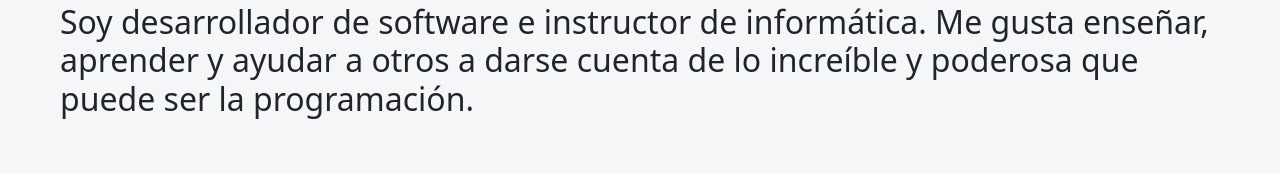
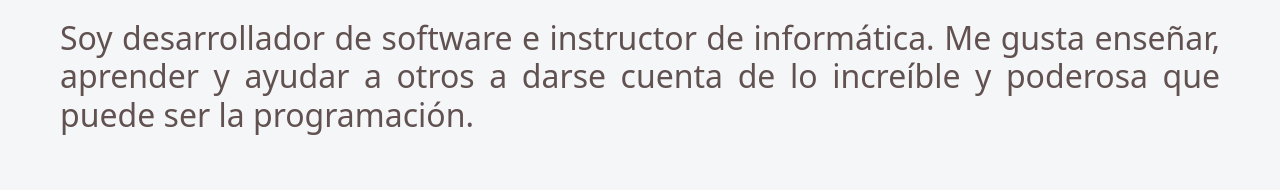
Before and after one commit to Acorales-hub/mi-porta-folio, a website: page index.html in a window 1280 px wide. Shown: the part 473-668 px from the top of the page. Drawn offline with nearby package versions, Linux system fonts and the light colour scheme.

Commit message:
Agregar estilos a h2 del hero

```diff
--- a/estilo/estilo.css
+++ b/estilo/estilo.css
@@ -69,6 +69,13 @@ background: #f5f6f7;
     padding: 3rem;
 }
 
+.hero-principal h2{
+    font-size: 2rem;
+    color: #615151;
+    text-align: justify;
+    margin-top: 1rem;
+}
+
 .imagen-hero-desarrollador{
     width: 200px;
     height: 200px;
```
